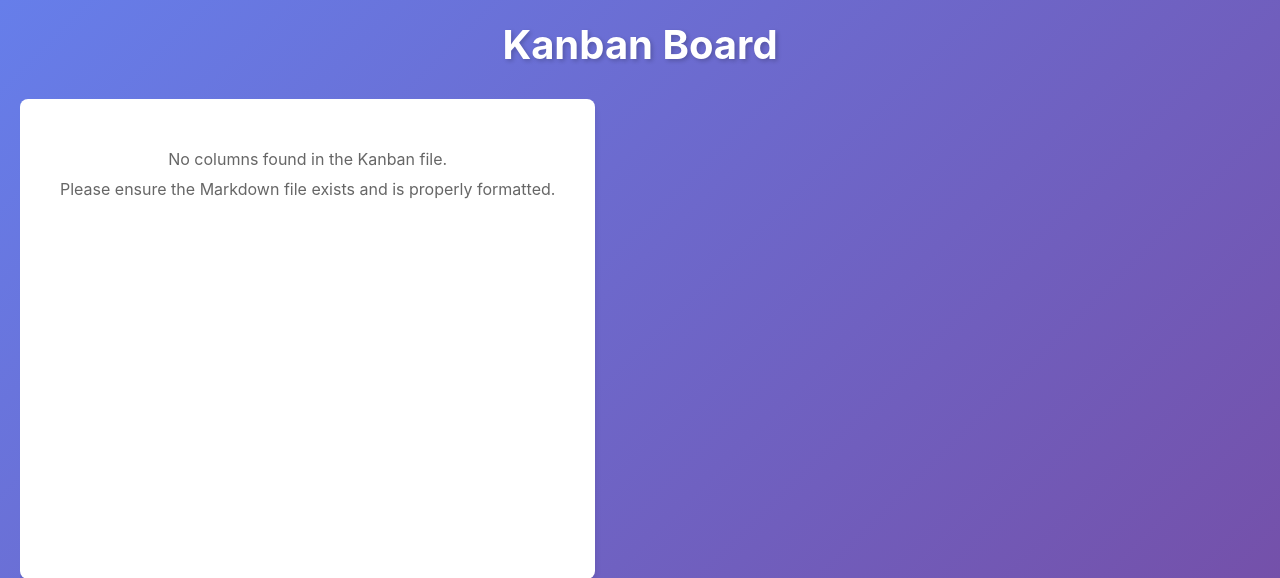
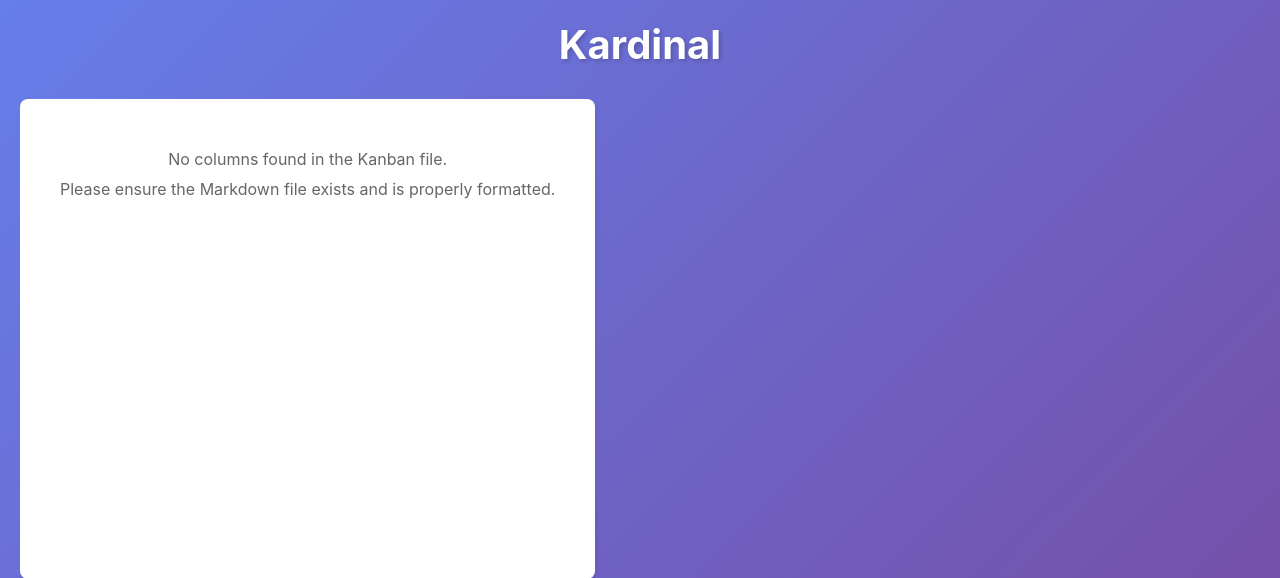
Before and after one commit to nicolevanderhoeven/kardinal, a Flask app: page / in a window 1280 px wide. Shown: the top 578 px of the page. Run offline with Flask 3, Linux system fonts and the light colour scheme.

Commit message:
Change site title from 'Kanban Board' to 'Kardinal'

```diff
--- a/templates/kanban.html
+++ b/templates/kanban.html
@@ -3,13 +3,13 @@
 <head>
     <meta charset="UTF-8">
     <meta name="viewport" content="width=device-width, initial-scale=1.0">
-    <title>Kanban Board</title>
+    <title>Kardinal</title>
     <link rel="stylesheet" href="{{ url_for('static', filename='style.css') }}">
 </head>
 <body>
     <div class="container">
         <header>
-            <h1>Kanban Board</h1>
+            <h1>Kardinal</h1>
         </header>
 
         <div class="kanban-board">
```
